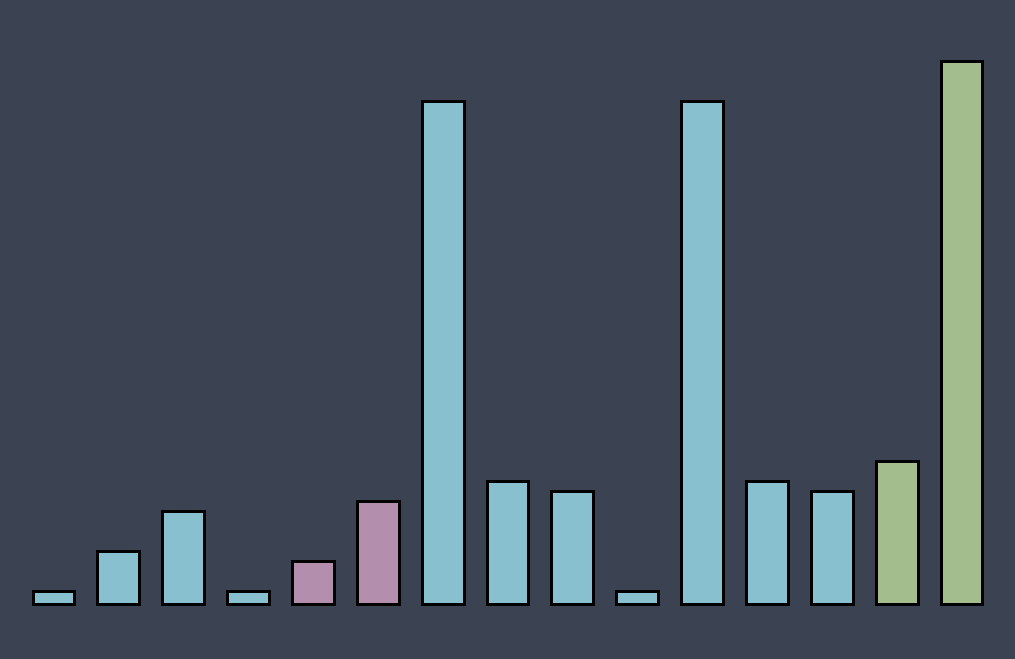
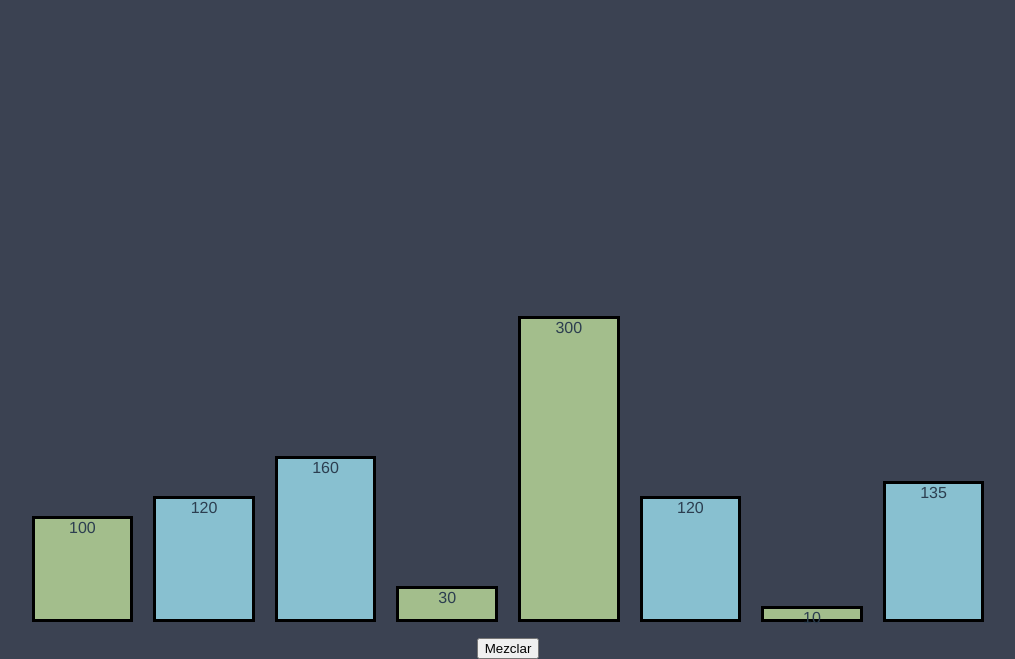
Before and after one commit to PaoloTorregroza/sorting-algo, a Vue app: page / in a window 1280 px wide. Shown: the part 149-808 px from the top of the page, without its empty margins (132-1147 px from the left). Built offline with nearby package versions, Linux system fonts and the light colour scheme.

Commit message:
add bar animation

```diff
--- a/package.json
+++ b/package.json
@@ -10,6 +10,7 @@
   },
   "dependencies": {
     "core-js": "^3.6.5",
+    "lodash": "^4.17.20",
     "vue": "^2.6.11",
     "vue-class-component": "^7.2.3",
     "vue-property-decorator": "^9.1.2",
@@ -17,6 +18,7 @@
   },
   "devDependencies": {
     "@types/jest": "^24.0.19",
+    "@types/lodash": "^4.14.167",
     "@typescript-eslint/eslint-plugin": "^2.33.0",
     "@typescript-eslint/parser": "^2.33.0",
     "@vue/cli-plugin-babel": "~4.5.0",
--- a/src/FrameworkAndDrivers/UI/components/BarContainer.vue
+++ b/src/FrameworkAndDrivers/UI/components/BarContainer.vue
@@ -1,25 +1,22 @@
 <template>
   <div class="bar-container">
-    <Bar :value="10" :state="'normal'" />
-    <Bar :value="50" :state="'normal'"/>
-    <Bar :value="90" :state="'normal'"/>
-    <Bar :value="10" :state="'normal'"/>
-    <Bar :value="40" :state="'selected'"/>
-    <Bar :value="100" :state="'selected'"/>
-    <Bar :value="500" :state="'normal'"/>
-    <Bar :value="120" :state="'normal'"/>
-    <Bar :value="110" :state="'normal'"/>
-    <Bar :value="10" :state="'normal'" />
-    <Bar :value="500" :state="'normal'"/>
-    <Bar :value="120" :state="'normal'"/>
-    <Bar :value="110" :state="'normal'"/>
-    <Bar :value="140" :state="'done'"/>
-    <Bar :value="540" :state="'done'"/>
-
+      <transition-group name="bar-complete" tag="p">
+        <Bar
+            v-for="(item, index) in items"
+            v-bind:key="index"
+            :value="item.value"
+            :state="item.state"
+            class="bar-complete-item"
+            >
+        </Bar>
+      </transition-group>
+      <button v-on:click="shuffle">Mezclar</button>
   </div>
 </template>
 
 <script lang="ts">
+import * as _ from 'lodash';
+
 import { Component, Vue } from 'vue-property-decorator';
 import Bar from '../items/Bar.vue';
 
@@ -28,17 +25,77 @@ import Bar from '../items/Bar.vue';
     Bar,
   },
 })
-export default class BarContainer extends Vue {}
+
+export default class BarContainer extends Vue {
+  public items: Array<any> = [
+    {
+      value: 100,
+      state: 'done'
+    },
+    {
+      value: 120,
+      state: 'normal'
+    },
+    {
+      value: 160,
+      state: 'normal'
+    },
+    {
+      value: 30,
+      state: 'done'
+    },
+    {
+      value: 300,
+      state: 'done'
+    },
+    {
+      value: 120,
+      state: 'normal'
+    },
+    {
+      value: 10,
+      state: 'done'
+    },
+    {
+      value: 135,
+      state: 'normal'
+    },
+  ]
+
+  public shuffle(): void {
+        this.items = _.shuffle(this.items)
+  }
+
+  public randomIndex (): number {
+        return Math.floor(Math.random() * this.items.length)
+  }
+}
 </script>
 
 <style scoped>
-.bar-container {
-    height: 85vh;
+  .bar-container {
+      height: 85vh;
+      background-color: #3B4252;
+      padding: 15px;
+      padding-left: 12%;
+      padding-right: 12%;
+  }
+
+  .bar-container > p {
+    width: 100%;
+    height: 100%;
     display: flex;
     align-items: flex-end;
-    background-color: #3B4252;
-    padding: 15px;
-    padding-left: 12%;
-    padding-right: 12%;
-}
+    transition: all 1s;
+  }
+
+  .bar-complete-enter, .bar-complete-leave-to {
+    opacity:0;
+    transform: translateY(30px);
+  }
+
+  .bar-complete-leave-active {
+    position: absolute;
+  }
+
 </style>
--- a/src/FrameworkAndDrivers/UI/items/Bar.vue
+++ b/src/FrameworkAndDrivers/UI/items/Bar.vue
@@ -1,5 +1,6 @@
 <template>
   <div :class="'bar ' + state" :style="{ height: value + 'px' }">
+    {{ value }}
   </div>
 </template>
 
@@ -22,6 +23,7 @@ export default class Bar extends BarProps {
 .bar {
     width: 100%;
     margin-left: 10px;
+    transition: all 1s;
     margin-right: 10px;
     border: 3px solid black;
 }
```
Also changed, not shown: 1 other file (tests, documents, lock files or other folders).
